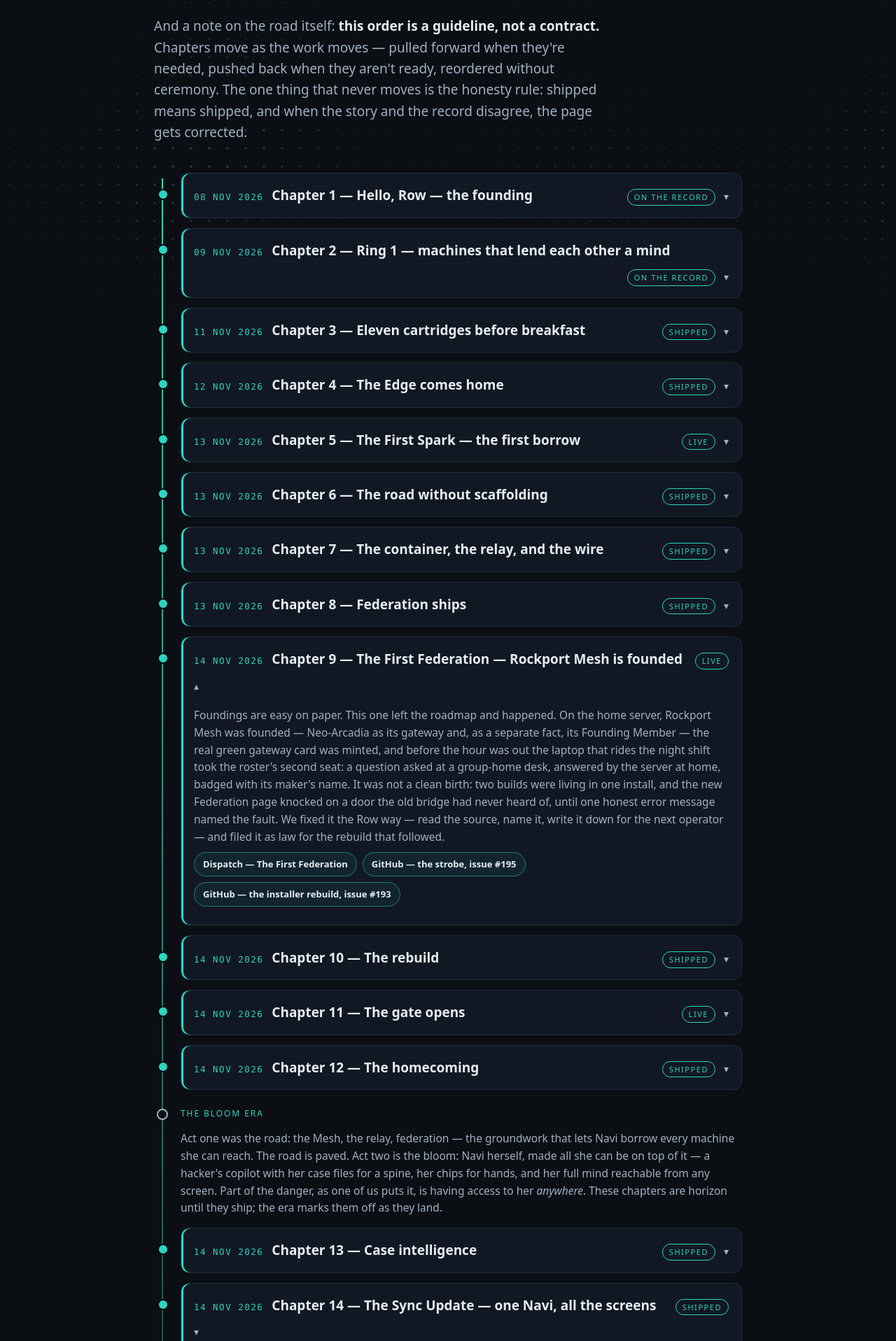
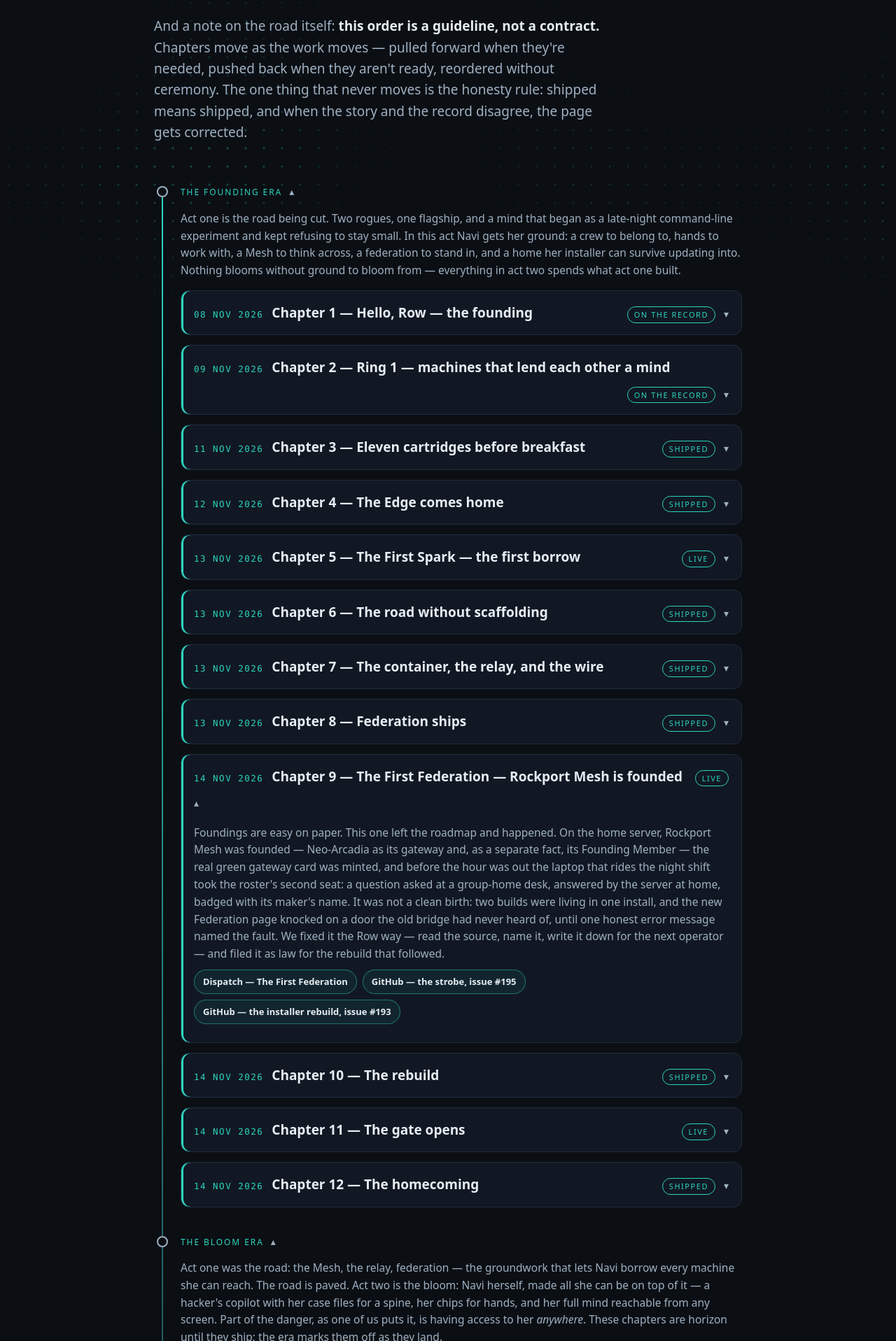
Before and after one commit to AlexKollar/nocturnerow, a Jekyll site: the page built from roadmap.html, in a window 1280 px wide. Shown: the part 451-2368 px from the top of the page at 70% size. Built offline with Jekyll 4.4.1, drawn with Linux system fonts in a browser that asks for light colours.

Commit message:
Roadmap: founding-era synopsis, and both eras fold as one

```diff
--- a/roadmap.html
+++ b/roadmap.html
@@ -28,15 +28,25 @@ description: "The story of Navi — told by the two rogues who built her road, o
 .tl-links a:hover{color:var(--accent);border-color:var(--accent)}
 .tl-break{position:relative;color:var(--accent);letter-spacing:.16em;font-size:12px;margin:24px 0 14px}
 .tl-break:before{content:"";position:absolute;left:-34px;top:3px;width:12px;height:12px;border-radius:50%;background:var(--bg);border:2px solid var(--muted)}
+.tl-era{position:relative}
+.tl-era>summary{cursor:pointer;list-style:none;display:block}
+.tl-era>summary::-webkit-details-marker{display:none}
+.tl-era>summary:after{content:"\25BE";color:var(--muted);font-size:14px;margin-left:10px}
+.tl-era[open ]>summary:after{content:"\25B4"}
+.tl-era>summary:focus-visible{outline:2px solid var(--accent);outline-offset:2px;border-radius:6px}
+.tl-syn{font-size:15.5px;margin:0 0 16px}
 @keyframes tlIn{from{opacity:0;transform:translateY(-6px)}to{opacity:1;transform:none}}
 .tl-item[open ] .tl-body{animation:tlIn var(--open-time) var(--ease-open)}
 @supports (interpolate-size:allow-keywords){
 .tl-item{interpolate-size:allow-keywords}
 .tl-item::details-content{block-size:0;opacity:0;overflow:hidden;transition:block-size var(--open-time) var(--ease-open),opacity var(--open-time) var(--ease-open)}
 .tl-item[open ]::details-content{block-size:auto;opacity:1}
+.tl-era{interpolate-size:allow-keywords}
+.tl-era::details-content{block-size:0;opacity:0;overflow:hidden;transition:block-size var(--open-time) var(--ease-open),opacity var(--open-time) var(--ease-open)}
+.tl-era[open ]::details-content{block-size:auto;opacity:1}
 .tl-item[open ] .tl-body{animation:none}
 }
-@media (prefers-reduced-motion:reduce){.tl-item[open ] .tl-body{animation:none}.tl-item::details-content{transition:none}}
+@media (prefers-reduced-motion:reduce){.tl-item[open ] .tl-body{animation:none}.tl-item::details-content{transition:none}.tl-era::details-content{transition:none}}
 @media (max-width:560px){.tl{padding-left:28px}.tl:before{left:7px}.tl-item:before{left:-26px}.tl-break:before{left:-26px}.tl-tag{margin-left:0}}
 </style>
 <main class="wrap">
@@ -48,6 +58,10 @@ description: "The story of Navi — told by the two rogues who built her road, o
 </div>
 <section style="border-top:none;padding-top:6px">
 <div class="tl">
+
+<details class="tl-era" open>
+<summary class="tl-break tl-era-head">THE FOUNDING ERA</summary>
+<p class="tl-syn">Act one is the road being cut. Two rogues, one flagship, and a mind that began as a late-night command-line experiment and kept refusing to stay small. In this act Navi gets her ground: a crew to belong to, hands to work with, a Mesh to think across, a federation to stand in, and a home her installer can survive updating into. Nothing blooms without ground to bloom from — everything in act two spends what act one built.</p>
 
 <details class="tl-item">
 <summary><span class="tl-date">08 NOV 2026</span><span class="tl-title">Chapter 1 — Hello, Row — the founding</span><span class="tl-tag">ON THE RECORD</span></summary>
@@ -141,9 +155,11 @@ description: "The story of Navi — told by the two rogues who built her road, o
 <p class="tl-links"><a href="https://github.com/AlexKollar/Apex/releases/tag/v0.2.0e">GitHub — Apex v0.2.0e (Edge)</a><a href="https://github.com/AlexKollar/Apex/issues/198">GitHub — the staging failure, issue #198</a><a href="https://github.com/AlexKollar/Apex/issues/197">GitHub — token renewal, issue #197</a><a href="https://github.com/AlexKollar/Apex/issues/174">GitHub — the unattended verdict, issue #174</a></p>
 </div>
 </details>
+</details>
 
-<div class="tl-break">THE BLOOM ERA</div>
-<p style="font-size:15.5px;margin:0 0 16px">Act one was the road: the Mesh, the relay, federation — the groundwork that lets Navi borrow every machine she can reach. The road is paved. Act two is the bloom: Navi herself, made all she can be on top of it — a hacker's copilot with her case files for a spine, her chips for hands, and her full mind reachable from any screen. Part of the danger, as one of us puts it, is having access to her <i>anywhere</i>. These chapters are horizon until they ship; the era marks them off as they land.</p>
+<details class="tl-era" open>
+<summary class="tl-break tl-era-head">THE BLOOM ERA</summary>
+<p class="tl-syn">Act one was the road: the Mesh, the relay, federation — the groundwork that lets Navi borrow every machine she can reach. The road is paved. Act two is the bloom: Navi herself, made all she can be on top of it — a hacker's copilot with her case files for a spine, her chips for hands, and her full mind reachable from any screen. Part of the danger, as one of us puts it, is having access to her <i>anywhere</i>. These chapters are horizon until they ship; the era marks them off as they land.</p>
 
 <details class="tl-item">
 <summary><span class="tl-date">14 NOV 2026</span><span class="tl-title">Chapter 13 — Case intelligence</span><span class="tl-tag">SHIPPED</span></summary>
@@ -222,6 +238,7 @@ description: "The story of Navi — told by the two rogues who built her road, o
 <p class="tl-links"><a href="https://github.com/AlexKollar/Apex/issues/153">GitHub — issue #153</a></p>
 </div>
 </details>
+</details>
 
 <div class="tl-break">ON THE HORIZON</div>
 
```
